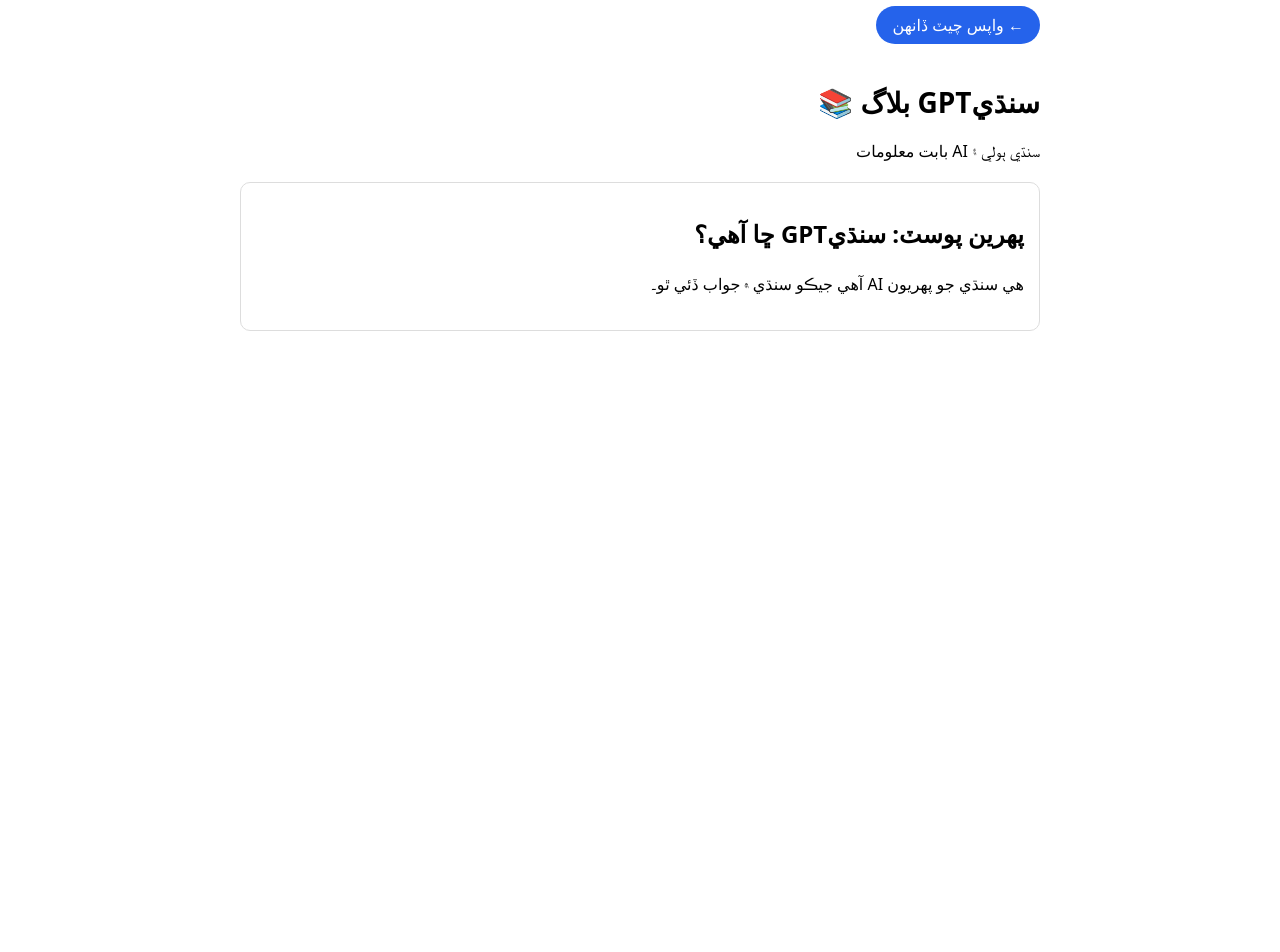
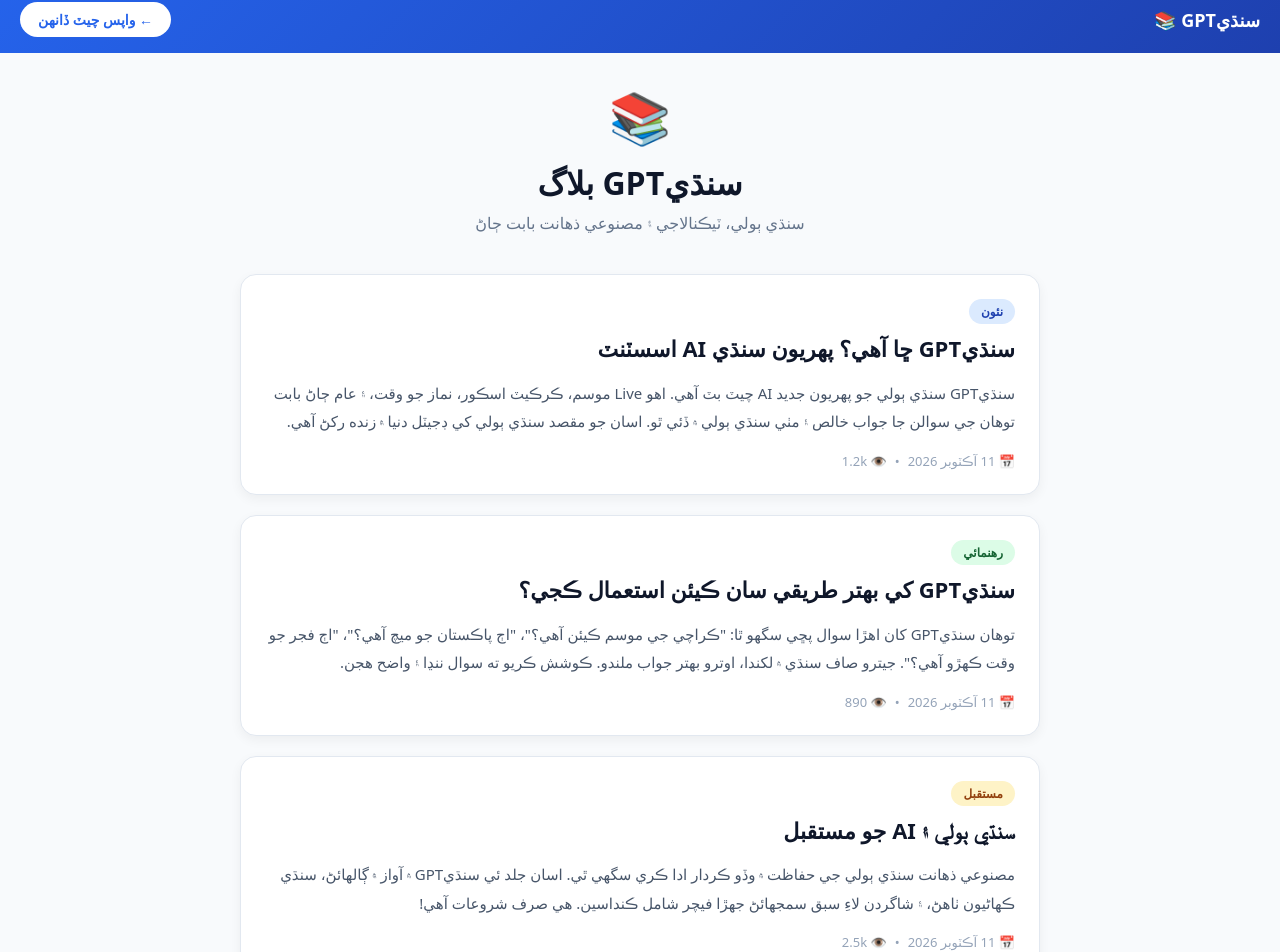
Before and after one commit to islamsolangi/sindhigpt, a Next.js app: page /blog in a window 1280 px wide. Shown: the part 14-966 px from the top of the page. Before the commit the page ends 840 px from the top, so only its background shows below. Built offline with nearby package versions, Linux system fonts and the light colour scheme.

Commit message:
Update page.tsx

```diff
--- a/app/blog/page.tsx
+++ b/app/blog/page.tsx
@@ -1,12 +1,67 @@
 export default function BlogPage() {
   return (
-    <div style={{ padding: '20px', maxWidth: '800px', margin: '0 auto', direction: 'rtl', background: 'white', minHeight: '100vh' }}>
-      <a href="/" style={{ background: '#2563eb', color: 'white', padding: '8px 16px', borderRadius: '20px', textDecoration: 'none', display: 'inline-block', marginBottom: '20px' }}>← واپس چيٽ ڏانهن</a>
-      <h1 style={{ fontSize: '28px', fontWeight: 'bold' }}>سنڌيGPT بلاگ 📚</h1>
-      <p>سنڌي ٻولي ۽ AI بابت معلومات</p>
-      <div style={{ marginTop: '20px', border: '1px solid #ddd', padding: '15px', borderRadius: '10px' }}>
-        <h2>پهرين پوسٽ: سنڌيGPT ڇا آهي؟</h2>
-        <p style={{ lineHeight: '1.8' }}>هي سنڌي جو پهريون AI آهي جيڪو سنڌي ۾ جواب ڏئي ٿو۔</p>
+    <div style={{ minHeight: '100vh', background: '#f8fafc', direction: 'rtl', fontFamily: 'system-ui' }}>
+      {/* Header */}
+      <header style={{ background: 'linear-gradient(135deg, #2563eb, #1e40af)', color: 'white', padding: '16px 20px', position: 'sticky', top: 0, zIndex: 10, display: 'flex', justifyContent: 'space-between', alignItems: 'center' }}>
+        <h1 style={{ margin: 0, fontSize: '18px', fontWeight: 'bold' }}>سنڌيGPT 📚</h1>
+        <a href="/" style={{ background: 'white', color: '#2563eb', padding: '8px 18px', borderRadius: '20px', textDecoration: 'none', fontWeight: 'bold', fontSize: '14px' }}>← واپس چيٽ ڏانهن</a>
+      </header>
+
+      <div style={{ maxWidth: '800px', margin: '0 auto', padding: '30px 16px' }}>
+        {/* Title */}
+        <div style={{ textAlign: 'center', marginBottom: '40px' }}>
+          <div style={{ fontSize: '50px', marginBottom: '10px' }}>📚</div>
+          <h1 style={{ fontSize: '32px', fontWeight: '800', color: '#0f172a', margin: 0 }}>سنڌيGPT بلاگ</h1>
+          <p style={{ color: '#64748b', marginTop: '8px', fontSize: '16px' }}>سنڌي ٻولي، ٽيڪنالاجي ۽ مصنوعي ذهانت بابت ڄاڻ</p>
+        </div>
+
+        {/* Blog Posts */}
+        <div style={{ display: 'flex', flexDirection: 'column', gap: '20px' }}>
+
+          {/* Post 1 */}
+          <article style={{ background: 'white', borderRadius: '16px', padding: '24px', boxShadow: '0 4px 12px rgba(0,0,0,0.05)', border: '1px solid #e2e8f0' }}>
+            <span style={{ background: '#dbeafe', color: '#1e40af', padding: '4px 12px', borderRadius: '20px', fontSize: '12px', fontWeight: 'bold' }}>نئون</span>
+            <h2 style={{ fontSize: '22px', fontWeight: 'bold', margin: '12px 0 10px', color: '#0f172a', lineHeight: '1.4' }}>سنڌيGPT ڇا آهي؟ پهريون سنڌي AI اسسٽنٽ</h2>
+            <p style={{ color: '#475569', lineHeight: '1.9', fontSize: '15px' }}>
+              سنڌيGPT سنڌي ٻولي جو پهريون جديد AI چيٽ بٽ آهي. اهو Live موسم، ڪرڪيٽ اسڪور، نماز جو وقت، ۽ عام ڄاڻ بابت توهان جي سوالن جا جواب خالص ۽ مٺي سنڌي ٻولي ۾ ڏئي ٿو. اسان جو مقصد سنڌي ٻولي کي ڊجيٽل دنيا ۾ زنده رکڻ آهي.
+            </p>
+            <div style={{ marginTop: '16px', display: 'flex', gap: '8px', alignItems: 'center', color: '#94a3b8', fontSize: '13px' }}>
+              <span>📅 11 آڪٽوبر 2026</span><span>•</span><span>👁️ 1.2k</span>
+            </div>
+          </article>
+
+          {/* Post 2 */}
+          <article style={{ background: 'white', borderRadius: '16px', padding: '24px', boxShadow: '0 4px 12px rgba(0,0,0,0.05)', border: '1px solid #e2e8f0' }}>
+            <span style={{ background: '#dcfce7', color: '#166534', padding: '4px 12px', borderRadius: '20px', fontSize: '12px', fontWeight: 'bold' }}>رهنمائي</span>
+            <h2 style={{ fontSize: '22px', fontWeight: 'bold', margin: '12px 0 10px', color: '#0f172a', lineHeight: '1.4' }}>سنڌيGPT کي بهتر طريقي سان ڪيئن استعمال ڪجي؟</h2>
+            <p style={{ color: '#475569', lineHeight: '1.9', fontSize: '15px' }}>
+              توهان سنڌيGPT کان اهڙا سوال پڇي سگهو ٿا: "ڪراچي جي موسم ڪيئن آهي؟"، "اڄ پاڪستان جو ميچ آهي؟"، "اڄ فجر جو وقت ڪهڙو آهي؟". جيترو صاف سنڌي ۾ لکندا، اوترو بهتر جواب ملندو. ڪوشش ڪريو ته سوال ننڍا ۽ واضح هجن.
+            </p>
+            <div style={{ marginTop: '16px', display: 'flex', gap: '8px', alignItems: 'center', color: '#94a3b8', fontSize: '13px' }}>
+              <span>📅 11 آڪٽوبر 2026</span><span>•</span><span>👁️ 890</span>
+            </div>
+          </article>
+
+          {/* Post 3 */}
+          <article style={{ background: 'white', borderRadius: '16px', padding: '24px', boxShadow: '0 4px 12px rgba(0,0,0,0.05)', border: '1px solid #e2e8f0' }}>
+            <span style={{ background: '#fef3c7', color: '#92400e', padding: '4px 12px', borderRadius: '20px', fontSize: '12px', fontWeight: 'bold' }}>مستقبل</span>
+            <h2 style={{ fontSize: '22px', fontWeight: 'bold', margin: '12px 0 10px', color: '#0f172a', lineHeight: '1.4' }}>سنڌي ٻولي ۽ AI جو مستقبل</h2>
+            <p style={{ color: '#475569', lineHeight: '1.9', fontSize: '15px' }}>
+              مصنوعي ذهانت سنڌي ٻولي جي حفاظت ۾ وڏو ڪردار ادا ڪري سگهي ٿي. اسان جلد ئي سنڌيGPT ۾ آواز ۾ ڳالهائڻ، سنڌي ڪهاڻيون ٺاهڻ، ۽ شاگردن لاءِ سبق سمجهائڻ جهڙا فيچر شامل ڪنداسين. هي صرف شروعات آهي!
+            </p>
+            <div style={{ marginTop: '16px', display: 'flex', gap: '8px', alignItems: 'center', color: '#94a3b8', fontSize: '13px' }}>
+              <span>📅 11 آڪٽوبر 2026</span><span>•</span><span>👁️ 2.5k</span>
+            </div>
+          </article>
+
+        </div>
+
+        {/* Footer CTA */}
+        <div style={{ marginTop: '40px', background: 'linear-gradient(135deg, #2563eb, #1e40af)', borderRadius: '16px', padding: '28px', textAlign: 'center', color: 'white' }}>
+          <h3 style={{ margin: 0, fontSize: '20px', fontWeight: 'bold' }}>ڇا توهان سوال پڇڻ لاءِ تيار آهيو؟</h3>
+          <p style={{ opacity: 0.9, marginTop: '8px', fontSize: '14px' }}>هاڻي سنڌي ۾ ڳالهايو پنهنجي AI دوست سان</p>
+          <a href="/" style={{ display: 'inline-block', marginTop: '16px', background: 'white', color: '#2563eb', padding: '10px 24px', borderRadius: '24px', textDecoration: 'none', fontWeight: 'bold' }}>چيٽ شروع ڪريو 🚀</a>
+        </div>
       </div>
     </div>
   )
```
